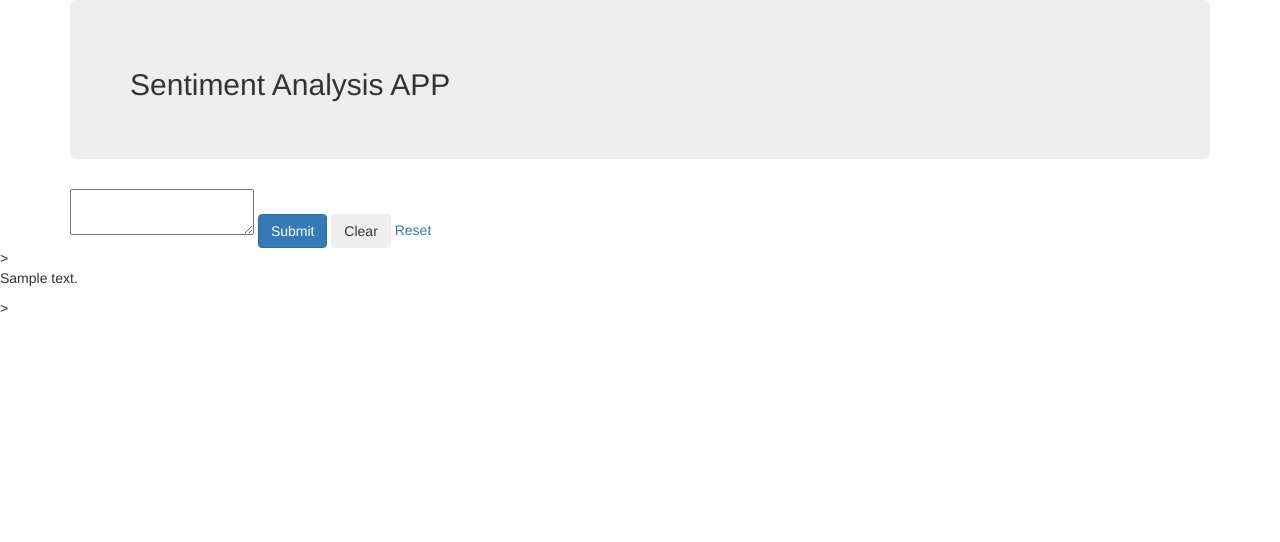
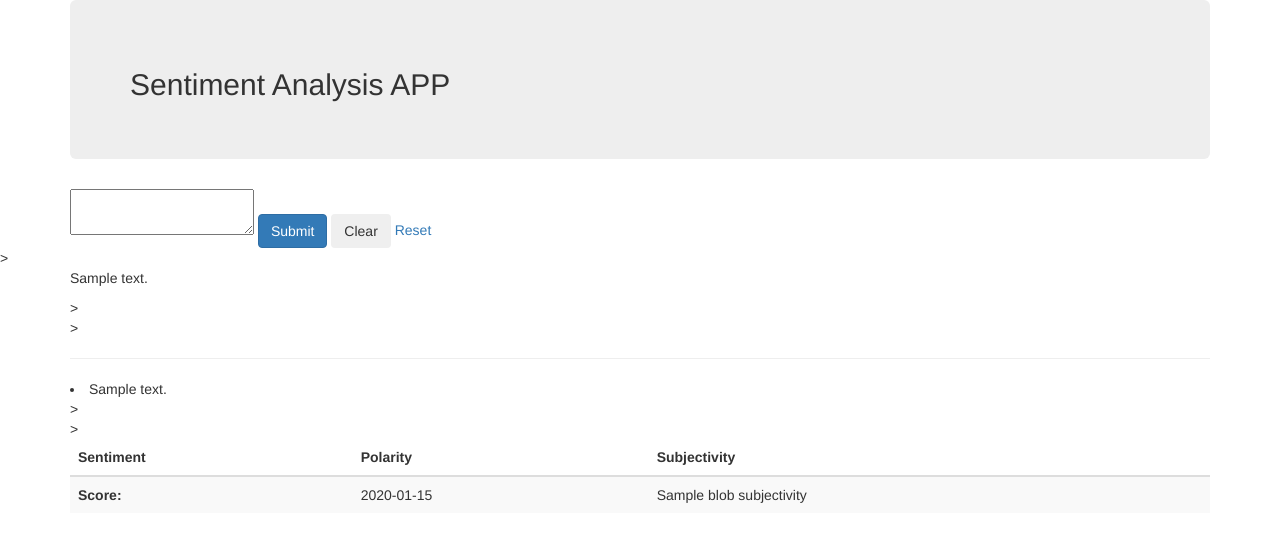
Before and after one commit to HassanSherwani/Model_Deployment, a Flask app: template Sentiment_Textblob_flask/templates/index.html in a window 1280 px wide. Shown: the top 542 px of the page. Run offline with Flask 2, Linux system fonts and the light colour scheme; the template is opened without the code that fills it: most values are stand-ins (such as "Sample title", 1, 10 or a date in 2020); some libraries are stand-ins or nearby versions.

Commit message:
update-30.04

```diff
--- a/Sentiment_Textblob_flask/templates/index.html
+++ b/Sentiment_Textblob_flask/templates/index.html
@@ -20,16 +20,35 @@
         </form>
         </div>>
 
-    </div class="container">
+    <div class="container">
         <div class="card">
             <div>
-                <p>{{received_text}}</p>>
+                <p>{{ received_text }}</p>>
+            </div>>
+            <hr/>
+            <div class="card-body">
+                {% for i in summary %}
+                <li>{{i}}</li>>
+                {% endfor %}
 
-
-            </div>
-
+            </div>>
+             <table class="table table-striped table-dark" >
+  <thead>
+    <tr>
+      <th scope="col">Sentiment</th>
+      <th scope="col">Polarity</th>
+      <th scope="col">Subjectivity</th>
+    </tr>
+  </thead>
+  <tbody>
+    <tr>
+      <th scope="row">Score:</th>
+      <td>{{blob_sentiment}}</td>
+      <td>{{blob_subjectivity}}</td>
+    </tr>
+  </tbody></table>
         </div>
-
+    </div>
 
 
 
```
